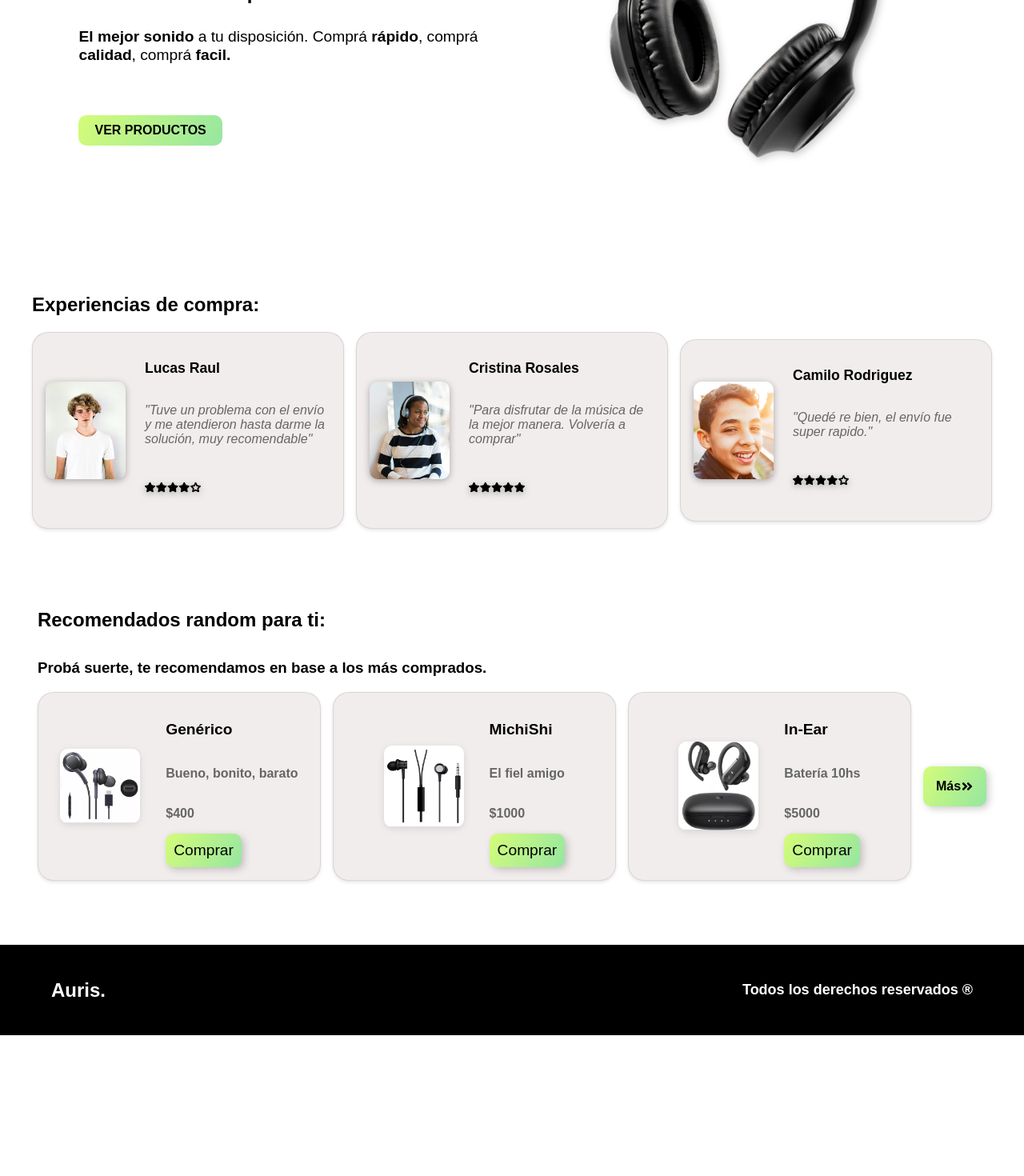
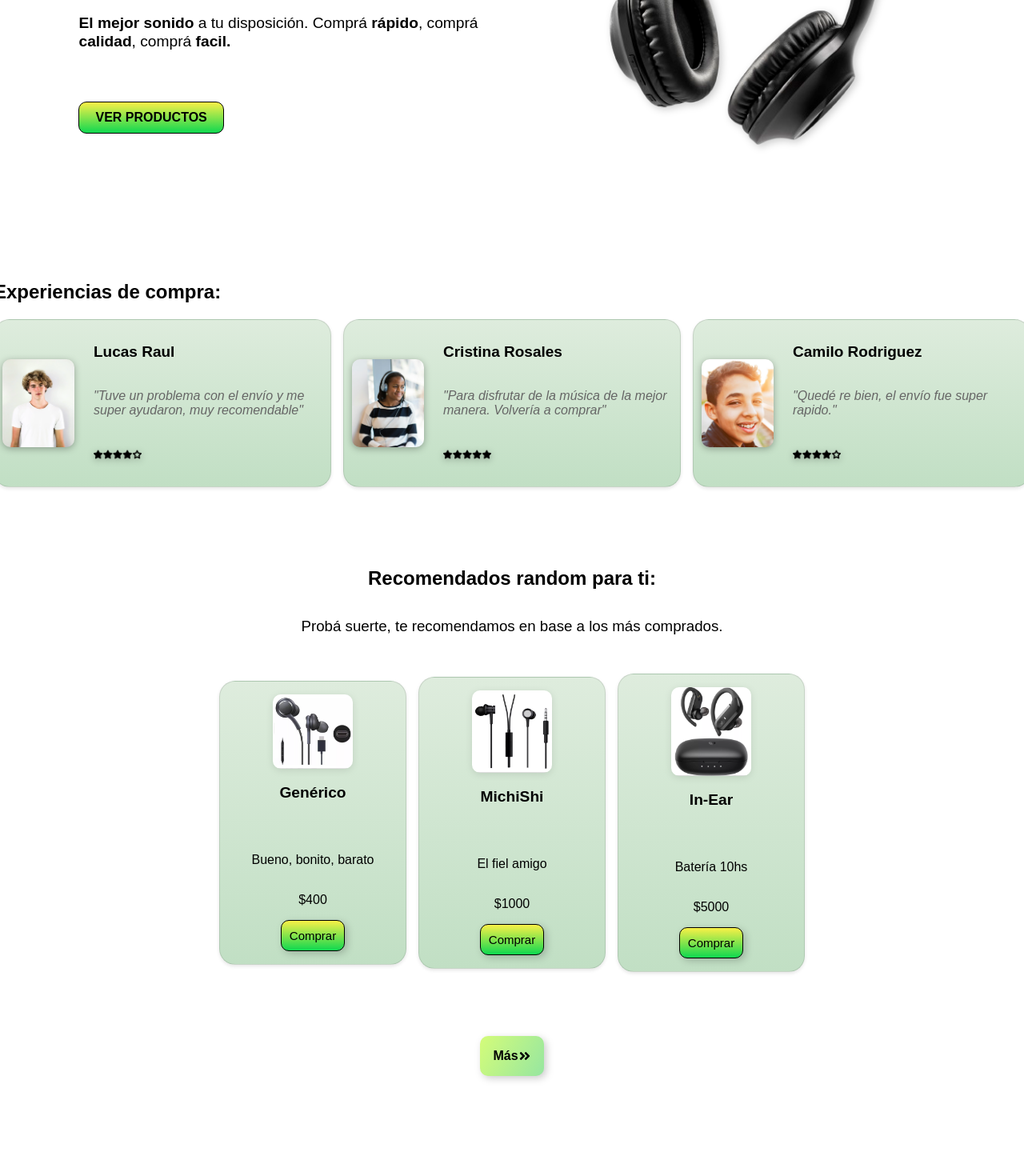
Before and after one commit to MicaBahurlet/CRUD-shoes, a React (Vite) app: page / in a window 1280 px wide. Shown: the part 420-1890 px from the top of the page at 80% size. Before the commit the page ends 1714 px from the top, so only its background shows below. Built offline with nearby package versions, Linux system fonts and the light colour scheme.

Commit message:
edit styles home

```diff
--- a/src/components/hero/HeroStyles.js
+++ b/src/components/hero/HeroStyles.js
@@ -8,6 +8,7 @@ export const HeroContainerStyles = styled.div`
     max-width: 1300px;
     margin: 0 auto;
     gap: 30px;
+
 
     @media (max-width: 968px) {
         flex-direction: column;
@@ -93,10 +94,11 @@ export const BotonInput = styled.div`
     border: 1px solid #ccc;
     border-radius: 10px;
     cursor: pointer;
-    background-image: linear-gradient(120deg, #d4fc79 0%, #96e6a1 100%);
+    /* background-image: linear-gradient(120deg, #d4fc79 0%, #96e6a1 100%); */
+    background-image: linear-gradient(to top, #0fd850 0%, #f9f047 100%);
     color: black;
     font-weight: bold;
-    border: none;
+    border: 0.5px solid black;
     font-family:  var(--font-family) ;
 
 
--- a/src/components/navbar/NavBar.jsx
+++ b/src/components/navbar/NavBar.jsx
@@ -87,7 +87,7 @@ const Nav = styled.nav`
   background-color: black;
   color: white;
   gap: 3rem;
-  height: 6rem;
+  height: 5rem;
 
 
   @media (max-width: 768px) {
@@ -203,9 +203,10 @@ const Menu = styled.div`
   .active {
    /* border-bottom: 3px solid greenyellow;  */
     font-weight: 700;
-    background-image: linear-gradient(120deg, #d4fc79 0%, #96e6a1 100%);
+    /* background-image: linear-gradient(120deg, #d4fc79 0%, #96e6a1 100%); */
+    background-image: linear-gradient(to top, #0fd850 0%, #f9f047 100%);
     border-radius: 10px;
-    padding: 10px 20px;
+    padding: 9px 15px;
     color: black;
   }
 
--- a/src/components/opiniones/opinionesStyle.js
+++ b/src/components/opiniones/opinionesStyle.js
@@ -3,7 +3,7 @@ import styled from "styled-components";
 export const RecomendadosWrapper = styled.div`
   display: flex;
   flex-direction: column;
-  max-width: 1200px;
+  max-width: 1300px;
   margin: 0 15px;
   font-family: var(--font-family);
   margin-bottom: 5rem;
@@ -26,8 +26,9 @@ export const RecomendadosContainer = styled.div`
   gap: 15px;
   user-select: none;
 
+
   img {
-    max-width: 150px;
+    max-width: 130px;
     border-radius: 15px;
   }
 
@@ -45,12 +46,11 @@ export const CardRecomendados = styled.div`
   justify-content: center;
   align-items: center;
   width: 400px;
-  padding: 1rem 1rem;
-  background-color: var(--background-card);
+  padding: 10px;
+  /* background-color: var(--background-card); */
+  background-image: linear-gradient(to top, #c1dfc4 0%, #deecdd 100%);
   border-radius: 20px;
-  cursor: pointer;
   font-family: var(--font-family);
-
   box-shadow: 0 4px 8px rgba(0, 0, 0, 0.1);
   border: 1px solid rgba(0, 0, 0, 0.1);
 
@@ -63,7 +63,7 @@ export const CardRecomendados = styled.div`
 
 
   img {
-    max-width: 100px;
+    max-width: 90px;
     border-radius: 10px;
     margin-right: 1.5rem;
     filter: drop-shadow(0 2px 4px rgba(0, 0, 0, 0.3));
@@ -71,14 +71,14 @@ export const CardRecomendados = styled.div`
   }
 
   h3 {
-    font-size: 1.1rem;
+    font-size: 19px;
     font-weight: bold;
     color: black;
   }
 
   p {
     color: #666;
-    font-weight: 400;
+    font-weight: 300;
   }
 
   &:hover {
@@ -94,7 +94,7 @@ export const InfoCard = styled.div`
   font-family: var(--font-family);
 
   img {
-    max-width: 70px;
+    max-width: 60px;
     border-radius: 10px;
     margin-right: 1.5rem;
     filter: drop-shadow(0 2px 4px rgba(0, 0, 0, 0.3));
--- a/src/components/recomendados/CardsRecomendados.jsx
+++ b/src/components/recomendados/CardsRecomendados.jsx
@@ -23,9 +23,10 @@ function RecomendadosProduct() {
 
         ))}
 
-        <Boton className='Boton' onClick={() => window.location.href = "/Products"}>Más <FaAngleDoubleRight /></Boton>
+
 
       </RecomendadosContainer>
+      <Boton  onClick={() => window.location.href = "/Products"}>Más <FaAngleDoubleRight /></Boton>
 
     </RecomendadosWrapper>
   );
--- a/src/components/recomendados/recomendados.js
+++ b/src/components/recomendados/recomendados.js
@@ -5,6 +5,8 @@ export const RecomendadosWrapper = styled.div`
 
     display: flex;
     flex-direction: column;
+    justify-content: center;
+    align-items: center;
     max-width: 1200px;
     margin: 0 15px;
     font-family: var(--font-family);
@@ -12,6 +14,10 @@ export const RecomendadosWrapper = styled.div`
 
     h2 {
         margin-bottom: 1rem;
+    }
+    h3 {
+        margin-bottom: 3rem;
+        font-weight: 400;
     }
 
 
@@ -28,7 +34,6 @@ export const RecomendadosWrapper = styled.div`
 export const RecomendadosContainer = styled.div`
     display: flex;
     flex-wrap: nowrap;
-
     justify-content: center;
     align-items: center;
     gap: 15px;
@@ -54,21 +59,18 @@ export const CardRecomendados = styled.div`
   justify-content: center;
   align-items: center;
 
-  width: 320px;
+  width: 200px;
 
   padding: 1rem 1rem;
 
-  background-color: ${({selected}) => selected ? 'var(--btn-principal)' : 'var(--background-card)'};
+  /* background-color: ${({selected}) => selected ? 'var(--btn-principal)' : 'var(--background-card)'}; */
+  background-image: linear-gradient(to top, #c1dfc4 0%, #deecdd 100%);
   border-radius: 20px;
-  cursor: pointer;
+
   font-family: var(--font-family);
 
   box-shadow: 0 4px 8px rgba(0, 0, 0, 0.1);
   border: 1px solid rgba(0, 0, 0, 0.1);
-
-
-  flex-direction: row;
-  text-align: left;
 
   box-shadow: 0 2px 4px rgba(0, 0, 0, 0.1);
   transition: box-shadow 0.3s ease;
@@ -76,9 +78,9 @@ export const CardRecomendados = styled.div`
   img {
     max-width: 100px;
     border-radius: 10px;
-    margin-right: 2rem;
+
     filter: drop-shadow(0 2px 4px rgba(0, 0, 0, 0.1));
-    transition: transform 0.3s ease-in-out;
+
   }
 
   h3 {
@@ -88,9 +90,9 @@ export const CardRecomendados = styled.div`
   }
 
   p {
-    color: #666;
+    color: black;
 
-    font-weight: 700;
+    /* font-weight: 700; */
   }
 
   &:hover {
@@ -102,15 +104,16 @@ export const BotonBuy = styled.div`
     display: flex;
     justify-content: flex-start;
     align-items: center;
-    font-size: 14px;
-    background-image: linear-gradient(120deg, #d4fc79 0%, #96e6a1 100%);
+    font-size: 15px;
+    /* background-image: linear-gradient(120deg, #d4fc79 0%, #96e6a1 100%); */
+
+    background-image: linear-gradient(to top, #0fd850 0%, #f9f047 100%);
     color: #ffffff;
-    border: none;
+    border: 1px solid black;
     border-radius: 10px;
     cursor: pointer;
     color: black;
     filter: drop-shadow(3px 3px 5px rgba(0, 0, 0, 0.2));
-    font-size: 1.2rem;
     font-weight: 500;
     padding: 10px 10px;
     max-width: 7rem;
@@ -121,7 +124,9 @@ export const Boton = styled.button`
     justify-content: center;
     align-items: center;
     font-size: 7px;
-    background-image: linear-gradient(120deg, #d4fc79 0%, #96e6a1 100%);
+    /* background-image: linear-gradient(120deg, #d4fc79 0%, #96e6a1 100%); */
+    background-image: linear-gradient(to top, #0fd850 0%, #f9f047 100%);
+
     color: #ffffff;
     border: none;
     border-radius: 10px;
@@ -130,6 +135,7 @@ export const Boton = styled.button`
     filter: drop-shadow(3px 3px 5px rgba(0, 0, 0, 0.2));
 
     font-weight: 100;
+    max-width: 9rem;
 `;
 
 
@@ -137,7 +143,7 @@ export const InfoCard = styled.div`
 
   display: flex;
   flex-direction: column;
-  justify-content: flex-start;
-  align-items: start;
+  justify-content: center;
+  align-items: center;
   font-family: var(--font-family);
 `;
--- a/src/data/Opiniones.js
+++ b/src/data/Opiniones.js
@@ -26,7 +26,7 @@ export const opiniones = [
         id: 2,
         img: Adolecente,
         name: "Lucas Raul",
-        desc: "Tuve un problema con el envío y me atendieron hasta darme la solución, muy recomendable",
+        desc: "Tuve un problema con el envío y me super ayudaron, muy recomendable",
         Punt: Estrellas2
     },
     {
@@ -69,7 +69,7 @@ export const opiniones = [
         id: 8,
         img: Trabajadora4,
         name: "Elena Casambayou",
-        desc: "No recibí el producto en el tiempo que decia, aún así volvería a comprar",
+        desc: "No recibí el producto en el tiempo que decia, pero volvería a comprar",
         Punt: Estrellas2
     },
     {
--- a/src/redux/cart/cart-utils.js
+++ b/src/redux/cart/cart-utils.js
@@ -30,7 +30,7 @@ export const removeItemFromCart = (cartItems,id) => {
 export const resetShippingCost =(cartItems,shippingCost) => {
     if(cartItems.length === 1 && cartItems[0].quantity === 1) {
         return 0
-    }
+    } //Revisa que el elemento a elminar sea efectivamente el ultimo del carrito
 
     return shippingCost;
 }
```
Also changed, not shown: src/data/imgProducts/auriculares.png (added).
